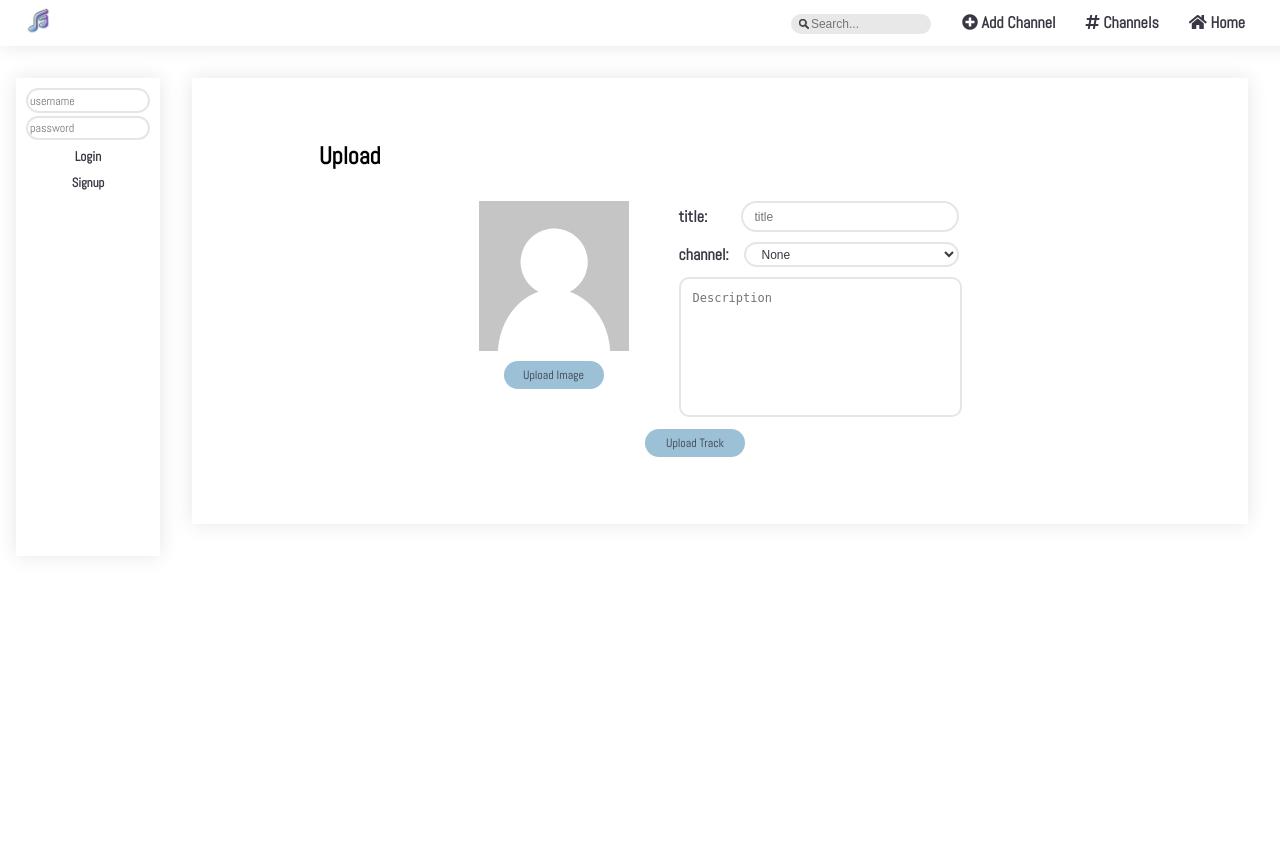
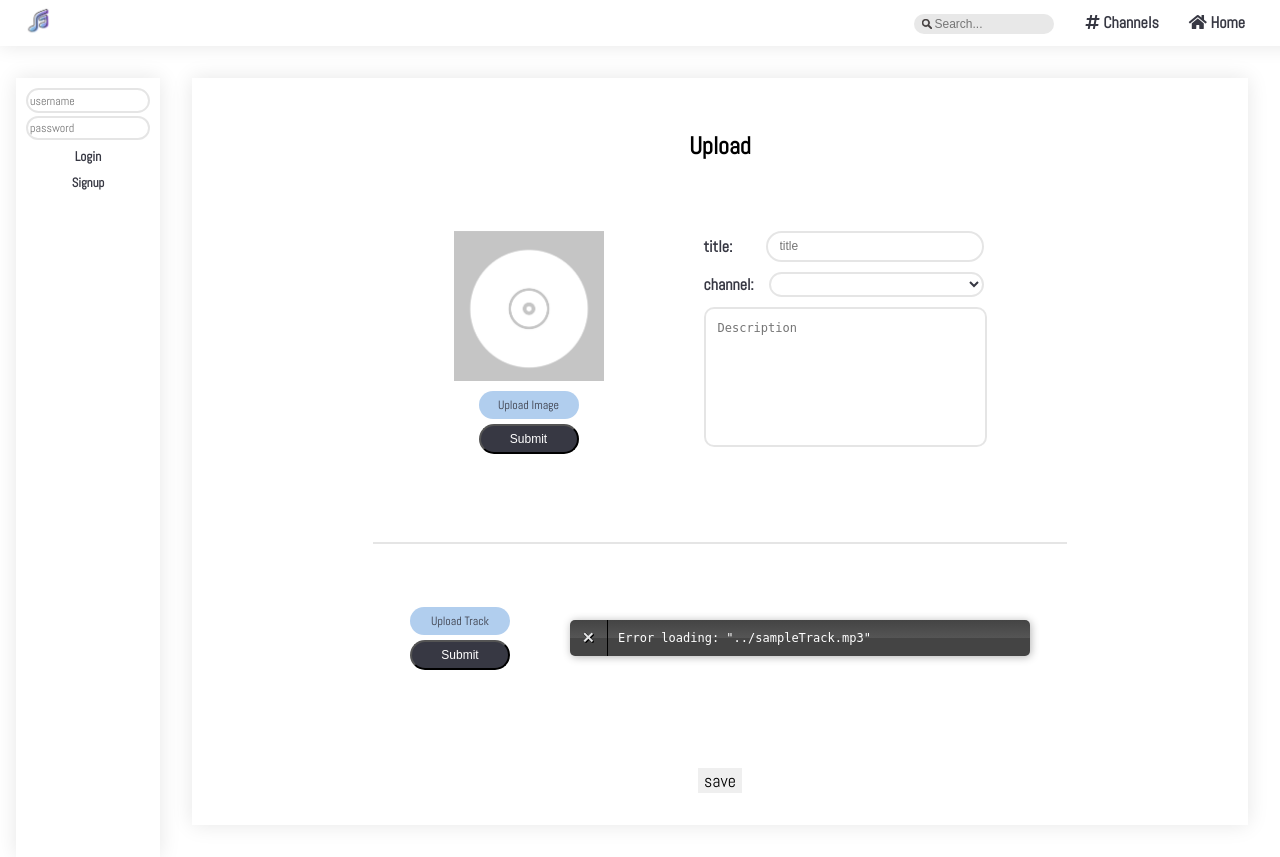
Before and after one commit to Quendrique/FEUP-LTW, a PHP site: page /pages/upload.php?user=1 in a window 1280 px wide. Before the commit the page ends 457 px from the top, so only its background shows below. Run offline with PHP 8.4, Linux system fonts and the light colour scheme; data comes from the database, SQL or seed files in the repository; both versions use the stored data as it was after the commit; lists and menus that the app fills with data are empty; some libraries are stand-ins or nearby versions.

Commit message:
woking with audio.js

```diff
--- a/projeto/css/style.css
+++ b/projeto/css/style.css
@@ -17,9 +17,9 @@
   --link-color: rgb(153, 131, 233);
   --font-hover-color: white;
   --box-shadow-color: rgba(0,0,0,0.1);
-  --grad-start-color: #83C1E9;
+  --grad-start-color: rgb(131, 193, 233);
   --grad-end-color: #A46BE5;
-  --washed-out-blue:rgb(156, 192, 214);
+  --washed-out-blue:rgba(156, 192, 233, 0.781);
 
   --font: 'Abel';
 
@@ -29,7 +29,7 @@
 .inputField{
   color:var(--font-color);
   border: 2px solid var(--box-shadow-color);
-  border-radius:100px;
+  border-radius:50px;
   font-size: 12px;
   padding-left:12px;
   background: none;
@@ -42,13 +42,30 @@
   font-size: 12px;
 }
 
-.submit{
-  border:none;
-  color:var(--font-hover-color);
-  background: var(--font-color);
+.submitButton{
+  color:var( --font-hover-color);
+  background-color: var(--font-color);
   border-radius:16px;
-  font-size: 10px;
+  font-size: 12px;
+  height:30px;
+  width:100px;
 }
+
+hr {
+  border: 0;
+  clear:both;
+  display:block;
+  width: 70%;
+  background-color:var(--box-shadow-color);
+  height: 2px;
+  margin:0.5em auto 0.5em auto;
+}
+
+.audiojs {
+  border-radius: 5px;
+  margin:1.5em 0 0 5em;
+}
+
 
 
 /**
@@ -57,6 +74,7 @@
 
 .navBar{
   grid-area: 1 / 1 / span 1 / span 2;
+
 }
 
 .navBar img{
@@ -126,7 +144,7 @@
 
 .tabs li a:hover{
   color:var(--font-hover-color);
-  border-radius:100px;
+  border-radius:50px;
   background: linear-gradient(45deg, var(--grad-start-color) 0%,var(--grad-end-color) 100%);
 }
 
@@ -226,12 +244,6 @@
   flex-direction: column;
  }
 
- #signup form
- {
-    padding: 1em 1em 1em 0;
-    display: flex;
-    flex-direction: column;
- }
 
  #signup h1
  {
@@ -288,7 +300,7 @@
 
  #signup input:nth-of-type(4):hover{
   color:var(--font-hover-color);
-  border-radius:16px;
+  border-radius:50px;
   background: linear-gradient(45deg, var(--grad-start-color) 0%,var(--grad-end-color) 100%);
  }
 
@@ -306,7 +318,7 @@
   flex-direction: column;
  }
 
- #login form
+ #login form ,  #signup form
  {
     padding: 1em 1em 1em 0;
     display: flex;
@@ -362,7 +374,7 @@
 
  #login input:nth-of-type(3):hover{
   color:var(--font-hover-color);
-  border-radius:16px;
+  border-radius:50px;
   background: linear-gradient(45deg, var(--grad-start-color) 0%,var(--grad-end-color) 100%);
  }
 
@@ -439,14 +451,10 @@
 background: linear-gradient(45deg, var(--grad-start-color) 0%,var(--grad-end-color) 100%);
 }
 
+
 /**
-* Channel list
+* Upload
 */
-
-#channels {
-  margin: 2em 0 2em 2em;
-
-}
 #upload{
   margin: 2em 2em 2em 2em;
   padding: 2em;
@@ -455,29 +463,23 @@
   display: flex;
   flex-direction: column;
   justify-content: center;
+  align-items: center;
 }
+
 
 #uploadInfo{
   display: flex;
   flex-direction: row;
-  margin: 0px auto;
+  margin: 50px auto;
 }
 
-#infoBlock{
-  display: flex;
-  flex-direction: row;
-}
-
-#infoBlock form{
-  display: flex;
-  flex-direction: column;
-}
 
 #infoBlock form input{
   width:100px;
   height:25px;
   width:200px;
   margin-left:12px;
+
 }
 
 #infoBlock form select{
@@ -488,20 +490,14 @@
 }
 
 #uploadFile{
-  margin:0 50px 30px 0;
+  margin:0 100px 30px 0;
 }
 
-#uploadFile form{
+#uploadFile form, #uploadTrack {
   display: flex;
   flex-direction: column;
   align-items: center;
   margin-top:5px;
-}
-
-
-#upload form input[type="submit"]{
-  width:100px;
-  height:25px;
 }
 
 input[type="file"]{
@@ -527,9 +523,6 @@
   margin-bottom:5px;
 }
 
-#upload h1{
-  margin:30px 0 30px 95px;
-}
 
 #upload img{
   position: relative;
@@ -543,6 +536,33 @@
   width:255px;
 }
 
+#save{
+  margin-top:3em;
+}
+
+#upload input[value="save"]{
+  border:none;
+  font: var(--font);
+  font-size: 18px;
+}
+
+#upload #save input:hover{
+  color:var(--font-hover-color);
+  border-radius:50px;
+  background: linear-gradient(45deg, var(--grad-start-color) 0%,var(--grad-end-color) 100%);
+  font-size: 18px;
+  width:100px;
+}
+
+
+/**
+* Channel list
+*/
+
+#channels {
+  margin: 2em 0 2em 2em;
+
+}
 #channels {
   margin: 2em 0 2em 2em;
   padding: 2em;
@@ -611,7 +631,7 @@
 }
 
 #channels #submit:hover{
-color:var(--font-hover-color);
-border-radius:16px;
-background: linear-gradient(45deg, var(--grad-start-color) 0%,var(--grad-end-color) 100%);
+  color:var(--font-hover-color);
+  border-radius:16px;
+  background: linear-gradient(45deg, var(--grad-start-color) 0%,var(--grad-end-color) 100%);
 }
--- a/projeto/pages/upload.php
+++ b/projeto/pages/upload.php
@@ -10,17 +10,14 @@
     $username = $_GET['user'];
 
     $userdata = getUserData($username);
-    draw_header($username);
-    /*if(!empty($userdata)) //if user exists
+    if(!empty($userdata)) //if user exists
     {
         draw_header($username);
-        printProfile($userdata[0]);
     }
     else //if user does not exist
     {
         draw_header(null);
-        printProfileError($username);
-    }*/
+    }
     draw_sidebar_login();
     draw_upload();
 
@@ -34,7 +31,7 @@
 
       $expensions= array("jpeg","jpg","png");
 
-      if(in_array($file_ext,$expensions)=== false){
+      if(in_array($file_ext,$expensions) === false){
          $errors[]="extension not allowed, please choose a JPEG or PNG file.";
       }
 
@@ -44,9 +41,9 @@
 
       if(empty($errors)==true){
          //do something
-         echo "Success";
+         //echo "Success";
       }else{
-         print_r($errors);
+         //print_r($errors);
       }
    }
 
--- /dev/null
+++ b/projeto/scripts/preview.js
@@ -0,0 +1,27 @@
+function onImageSelected(event) {
+
+    event.stopPropagation();
+
+    var input = event.target;
+    var reader = new FileReader();
+    reader.onload = function(){
+      var dataURL = reader.result;
+      var output = document.getElementById('uploadedImage');
+      output.src = dataURL;
+    };
+    reader.readAsDataURL(input.files[0]);
+}
+
+function onTrackSelected(event) {
+
+    event.stopPropagation();
+
+    var input = event.target;
+    var reader = new FileReader();
+    reader.onload = function(){
+      var dataURL = reader.result;
+      var output = document.getElementById('uploadedTrack');
+      output.src = dataURL;
+    };
+    reader.readAsDataURL(input.files[0]);
+}
--- a/projeto/templates/tpl_account.php
+++ b/projeto/templates/tpl_account.php
@@ -17,7 +17,7 @@
         <form method="post" action="../actions/action_login.php">
         <input type="text" name="username" placeholder="username" class="inputField" required>
         <input type="password" name="password" placeholder="password" class="inputField" required>
-        <input type="submit" value="Login">
+        <input type="submit" value="Login" >
         <div><a href="../pages/signup.php?message=">Signup</a></div>
         </form>
 
--- a/projeto/templates/tpl_common.php
+++ b/projeto/templates/tpl_common.php
@@ -11,7 +11,6 @@
 
     <body>
       <div class = "navBar">
-        <img src= "../img/logo.png" height="40" width="40"/>
           <nav class="tabs">
             <ul>
               <li><a href="../pages/mainpage.php"><i class="fas fa-home"></i> Home</a></li>
@@ -24,7 +23,8 @@
               <label><input type="text" name="search" class="inputField" placeholder="Search..." required></label>
             </form>
           </nav>
-      </div>
+          <img src= "../img/logo.png" height="40" width="40"/>
+        </div>
 
 <?php } ?>
 
--- a/projeto/templates/tpl_upload.php
+++ b/projeto/templates/tpl_upload.php
@@ -1,14 +1,30 @@
-<?php function draw_upload() {
+<?php
+
+
+ function draw_upload() {
  ?>
+
+ <meta charset="utf-8">
+    <script src="../audiojs/audio.min.js"></script>
+    <link rel="stylesheet" href="../css/audiojs.css" media="screen">
+
+    <script>
+      audiojs.events.ready(function() {
+        audiojs.createAll();
+      });
+    </script>
+
   <section id="upload">
-        <h1> Upload</h1>
+
+        <div id="h1upload"><h1> Upload</h1></div>
         <div id=uploadInfo>
             <div id = "uploadFile">
-                <img src= "../img/unknownuser.png" height="150" width="150"/>
+                <img id="uploadedImage" src= "../img/templatetrackcover.png" height="150" width="150"/>
                 <form action="" method="POST" enctype="multipart/form-data">
                     <label class="fileUploadLabel uploadButton" for="image">Upload Image</label>
-                    <input type="file" name="image" id="image"/>
-                    <!--<input type="submit" class="submit"/>-->
+                    <script type="text/javascript" src="../scripts/preview.js"></script>
+                    <input type="file" name="image" id="image" onchange="onImageSelected(event)"/>
+                    <input type="submit" class="submitButton"/>
                 </form>
             </div>
             <div id="infoBlock">
@@ -18,20 +34,27 @@
                     </label>
                     <label class="inputLabel">channel:
                         <select name="channels" class="inputField" required>
-                            <option value="">None</option>
+                            <option value=""></option>
                         </select>
                     </label>
                         <textarea class="inputField" rows="8" cols="50" placeholder="Description" required></textarea>
                 </form>
             </div>
         </div>
-        <div id = "uploadFile">
+        <hr>
+
                 <form action="" method="POST" enctype="multipart/form-data">
-                    <label class="fileUploadLabel uploadButton" for="image">Upload Track</label>
-                    <input type="file" name="track" id="track"/>
-                    <!--<input type="submit" class="submit"/>-->
+                <div id = "uploadInfo">
+                    <div id="uploadTrack">
+                        <label class="fileUploadLabel uploadButton " for="image">Upload Track</label>
+                        <input type="file" name="track" id="track" onchange="onTrackSelected(event)"/>
+                        <input type="submit" class="submitButton"/>
+                    </div>
+                    <div id="audiojs">
+                        <audio id="uploadedTrack" src="../sampleTrack.mp3" preload="auto"></audio>
+                    </div>
                 </form>
         </div>
-
+        <span id="save"><input type="submit" value="save" /></span>
    </section>
 <?php } ?>
```
Also changed, not shown: projeto/audiojs/audio.min.js (added), projeto/audiojs/player-graphics.gif (added), projeto/database/db.db, projeto/img/templatetrackcover.png (added), 2 other files.
